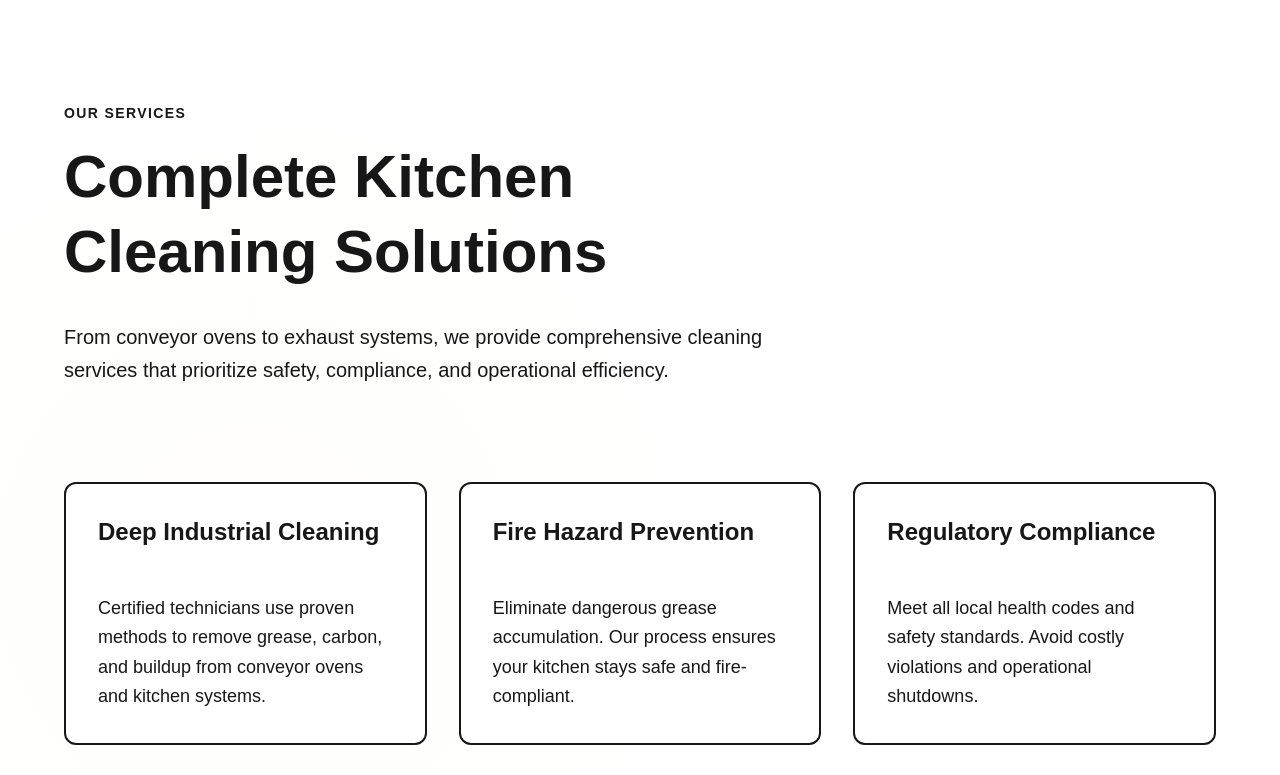
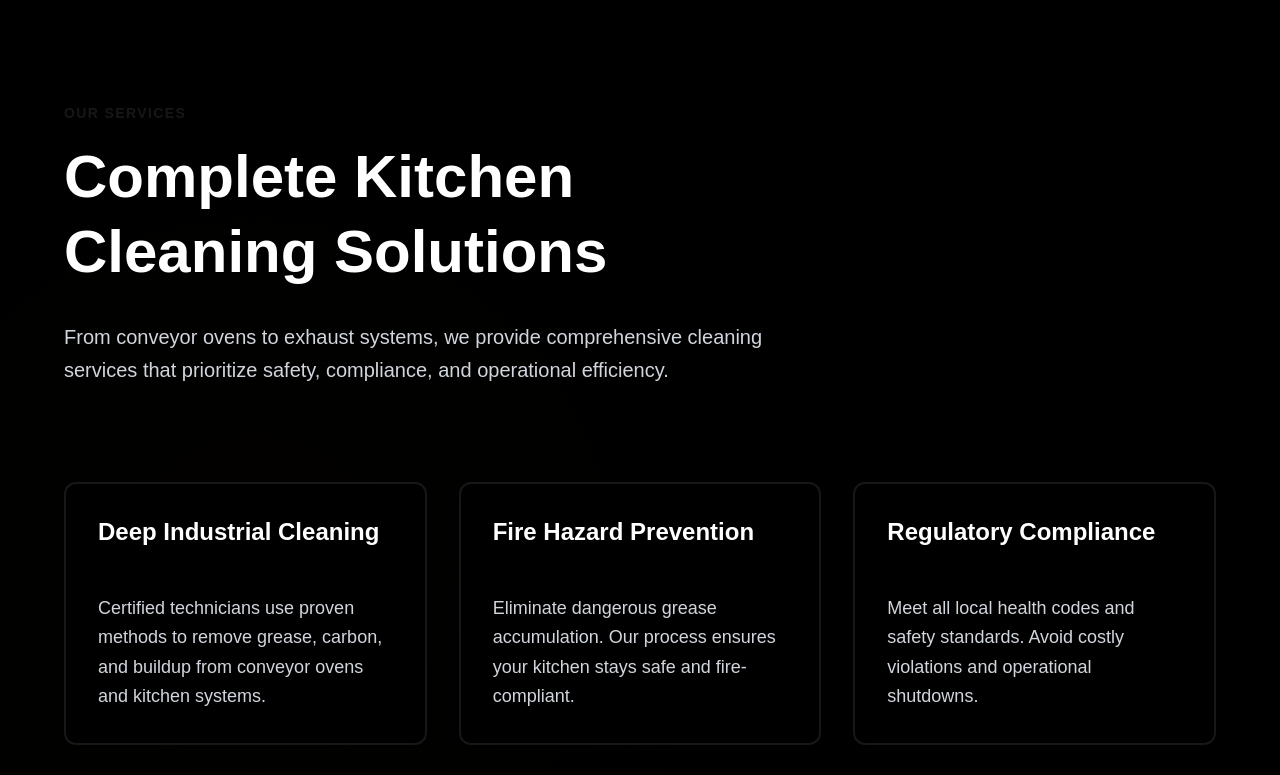
Before and after one commit to backdoc123/total-restaurant-care, a Next.js app: page / in a window 1280 px wide. Shown: the part 1460-2235 px from the top of the page. Built offline with nearby package versions, Linux system fonts and the light colour scheme.

Commit message:
TRC V14 DARK MODE: Entire website now black background with white and copper text - Services, CTA, Footer all black with white/copper text and copper borders/accents - all motion graphics and animations preserved

```diff
--- a/components/CTA.tsx
+++ b/components/CTA.tsx
@@ -28,7 +28,7 @@ export default function CTA() {
   }
 
   return (
-    <section className="py-32 bg-gradient-to-b from-white to-gray-50 relative overflow-hidden -mt-16">
+    <section className="py-32 bg-black relative overflow-hidden">
       {/* Background accent */}
       <div className="absolute inset-0 opacity-40" style={{
         backgroundImage: 'radial-gradient(circle at 80% 20%, rgba(245, 158, 11, .03) 0%, transparent 50%)'
@@ -52,7 +52,7 @@ export default function CTA() {
           {/* Headline */}
           <motion.h2
             variants={itemVariants}
-            className="text-5xl sm:text-6xl font-sans font-black text-navy-900 mb-8 leading-tight"
+            className="text-5xl sm:text-6xl font-sans font-black text-white mb-8 leading-tight"
           >
             Ready to Protect Your Kitchen?
           </motion.h2>
@@ -60,7 +60,7 @@ export default function CTA() {
           {/* Subheading */}
           <motion.p
             variants={itemVariants}
-            className="text-xl text-navy-700 max-w-2xl mx-auto mb-12 font-light leading-relaxed"
+            className="text-xl text-gray-300 max-w-2xl mx-auto mb-12 font-light leading-relaxed"
           >
             Schedule a free inspection today. We'll assess your kitchen's cleaning needs, provide a transparent quote, and begin protecting your operation from fire hazards and compliance issues.
           </motion.p>
@@ -74,7 +74,7 @@ export default function CTA() {
             ].map((benefit, i) => (
               <div key={i} className="flex items-center justify-center gap-3">
                 <div className="w-2 h-2 bg-copper-600 rounded-full" />
-                <span className="text-navy-700 font-light">{benefit}</span>
+                <span className="text-gray-300 font-light">{benefit}</span>
               </div>
             ))}
           </motion.div>
@@ -95,7 +95,7 @@ export default function CTA() {
             <motion.button
               whileHover={{ scale: 1.05 }}
               whileTap={{ scale: 0.95 }}
-              className="px-10 py-5 border-2 border-copper-600 text-copper-600 font-sans font-bold text-lg rounded-lg hover:bg-copper-50 transition-all duration-300"
+              className="px-10 py-5 border-2 border-copper-600 text-copper-500 font-sans font-bold text-lg rounded-lg hover:bg-copper-600 hover:bg-opacity-10 transition-all duration-300"
             >
               (410) 555-1234
             </motion.button>
@@ -104,7 +104,7 @@ export default function CTA() {
           {/* Trust message */}
           <motion.p
             variants={itemVariants}
-            className="text-sm text-navy-600 font-light uppercase tracking-widest"
+            className="text-sm text-gray-400 font-light uppercase tracking-widest"
           >
             Bonded & Insured  •  Same-Day Service  •  24/7 Emergency Response
           </motion.p>
--- a/components/Footer.tsx
+++ b/components/Footer.tsx
@@ -25,7 +25,7 @@ export default function Footer() {
   }
 
   return (
-    <footer className="bg-navy-950 text-gray-300 py-20 relative overflow-hidden">
+    <footer className="bg-black text-gray-300 py-20 relative overflow-hidden border-t border-copper-600 border-opacity-20">
       {/* Accent background */}
       <div className="absolute inset-0 opacity-20" style={{
         backgroundImage: 'linear-gradient(135deg, rgba(245, 158, 11, .02) 25%, transparent 25%)'
@@ -102,7 +102,7 @@ export default function Footer() {
         </motion.div>
 
         {/* Divider */}
-        <div className="border-t border-navy-800 pt-12">
+        <div className="border-t border-gray-800 pt-12">
           <motion.div
             initial={{ opacity: 0 }}
             whileInView={{ opacity: 1 }}
--- a/components/Services.tsx
+++ b/components/Services.tsx
@@ -55,7 +55,7 @@ export default function Services() {
   }
 
   return (
-    <section className="py-40 bg-white relative overflow-hidden">
+    <section className="py-40 bg-black relative overflow-hidden">
       {/* Subtle background */}
       <div className="absolute inset-0 opacity-40" style={{
         backgroundImage: 'radial-gradient(circle at 20% 50%, rgba(245, 158, 11, .02) 0%, transparent 50%)'
@@ -70,11 +70,11 @@ export default function Services() {
           viewport={{ once: true }}
           className="mb-24 max-w-3xl"
         >
-          <p className="text-copper-600 font-sans text-sm uppercase tracking-widest font-bold mb-4">Our Services</p>
-          <h2 className="text-5xl sm:text-6xl font-sans font-black text-navy-900 mb-8 leading-tight">
+          <p className="text-copper-500 font-sans text-sm uppercase tracking-widest font-bold mb-4">Our Services</p>
+          <h2 className="text-5xl sm:text-6xl font-sans font-black text-white mb-8 leading-tight">
             Complete Kitchen Cleaning Solutions
           </h2>
-          <p className="text-xl text-navy-700 font-light leading-relaxed">
+          <p className="text-xl text-gray-300 font-light leading-relaxed">
             From conveyor ovens to exhaust systems, we provide comprehensive cleaning services that prioritize safety, compliance, and operational efficiency.
           </p>
         </motion.div>
@@ -91,22 +91,19 @@ export default function Services() {
             <motion.div
               key={index}
               variants={cardVariants}
-              whileHover={{
-                y: -12,
-                transition: { duration: 0.3 }
-              }}
-              className="group p-8 bg-white border-2 border-navy-100 rounded-xl hover:border-copper-600 hover:border-opacity-60 hover:bg-gradient-to-br hover:from-white hover:to-orange-50 hover:shadow-2xl hover:shadow-copper-600/15 transition-all duration-300"
+              whileHover={{ y: -12, transition: { duration: 0.3 } }}
+              className="group p-8 bg-black border-2 border-copper-600 border-opacity-40 rounded-xl hover:border-copper-500 hover:border-opacity-80 hover:bg-black hover:shadow-2xl hover:shadow-copper-600/20 transition-all duration-300"
             >
               {/* Title with accent line */}
               <div className="mb-6">
-                <h3 className="text-2xl font-sans font-bold text-navy-900 group-hover:text-copper-600 transition-colors duration-300">
+                <h3 className="text-2xl font-sans font-bold text-white group-hover:text-copper-400 transition-colors duration-300">
                   {service.title}
                 </h3>
                 <div className="w-0 group-hover:w-16 h-1.5 bg-gradient-to-r from-copper-600 to-copper-400 transition-all duration-300 mt-4" />
               </div>
 
               {/* Description */}
-              <p className="text-navy-700 font-light leading-relaxed text-lg">
+              <p className="text-gray-300 font-light leading-relaxed text-lg">
                 {service.description}
               </p>
             </motion.div>
```
